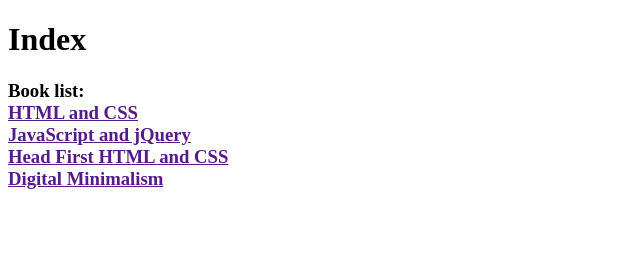
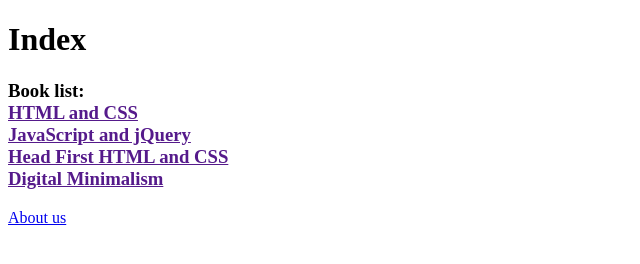
Before and after one commit to sunnylovesunny1314/Charlson_32_library, a plain HTML site: page index.html in a window 1280 px wide. Shown: the full height of the page, 0-640 px from the left. Drawn offline with Linux system fonts and the light colour scheme.

Commit message:
Update index.html

```diff
--- a/index.html
+++ b/index.html
@@ -11,3 +11,4 @@
 <h3>
 Book list:<br><a href="">HTML and CSS</a><br><a href="">JavaScript and jQuery</a><br><a href="">Head First HTML and CSS</a><br><a href="">Digital Minimalism</a>
 </h3>
+  <a href="https://zen-brahmagupta-556d44.netlify.app/">About us</a>
```
